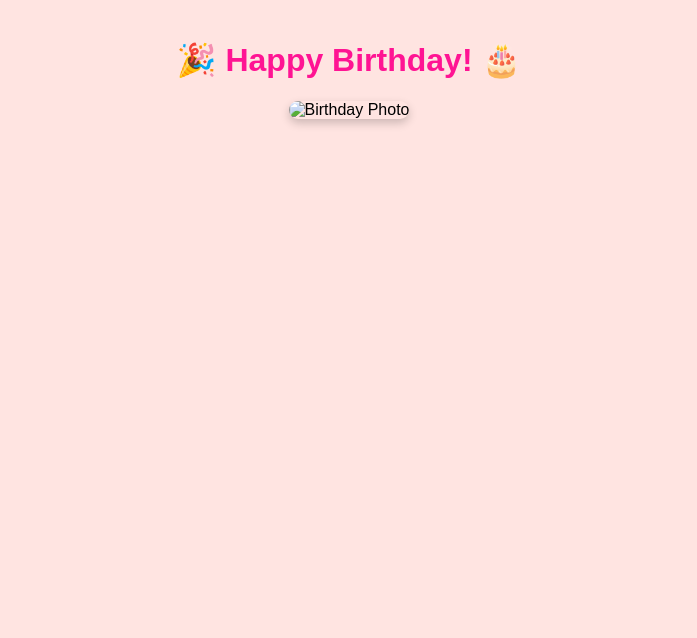
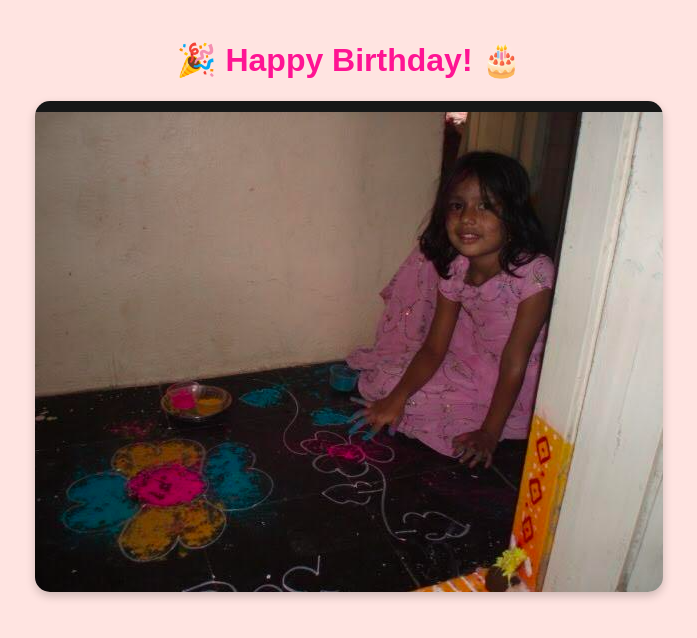
Before and after one commit to Srikumarsk/smtng, a plain HTML site: page index.html in a window 1280 px wide. Shown: the whole page, without its empty margins (291-988 px from the left). Drawn offline with Linux system fonts and the light colour scheme.

Commit message:
Update index.html

```diff
--- a/index.html
+++ b/index.html
@@ -25,6 +25,6 @@
 </head>
 <body>
     <h1>🎉 Happy Birthday! 🎂</h1>
-    <img src="san2.pngg" alt="Birthday Photo">
+    <img src="san2.png" alt="Birthday Photo">
 </body>
 </html>
```
